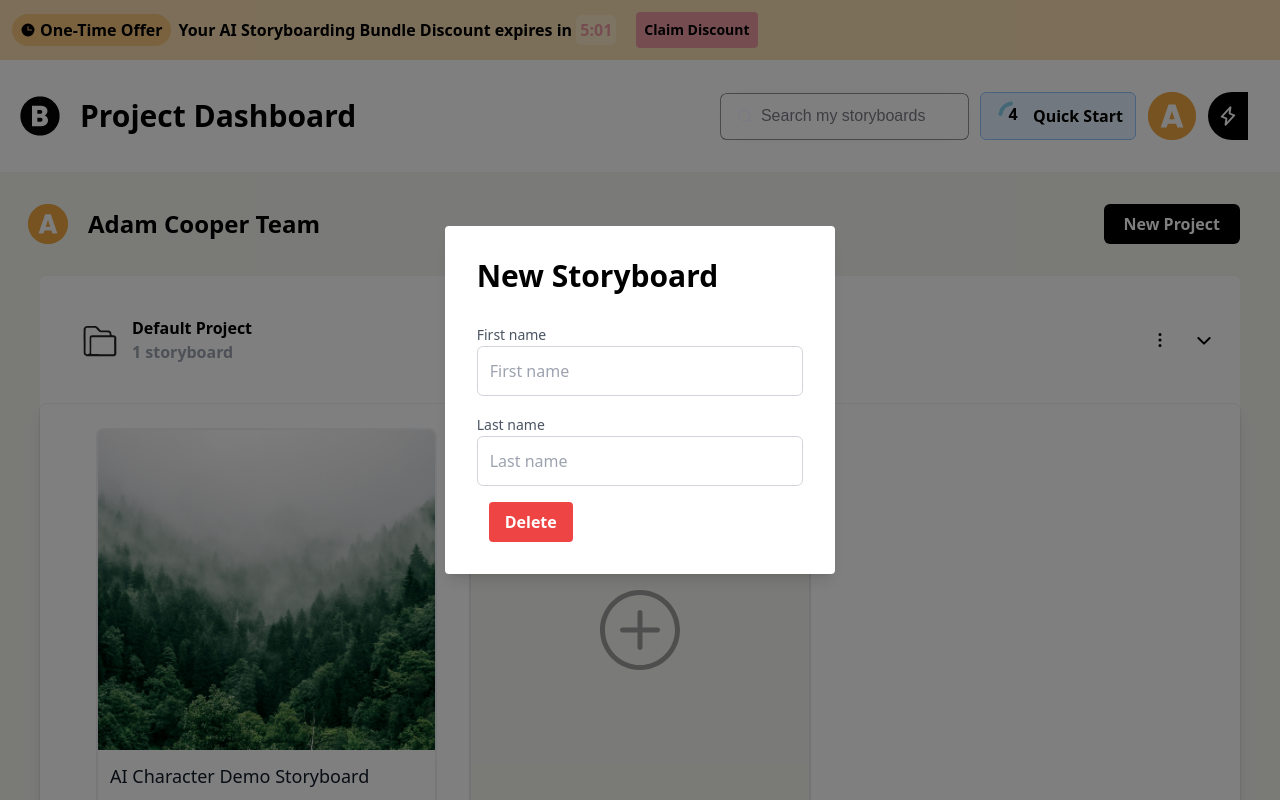
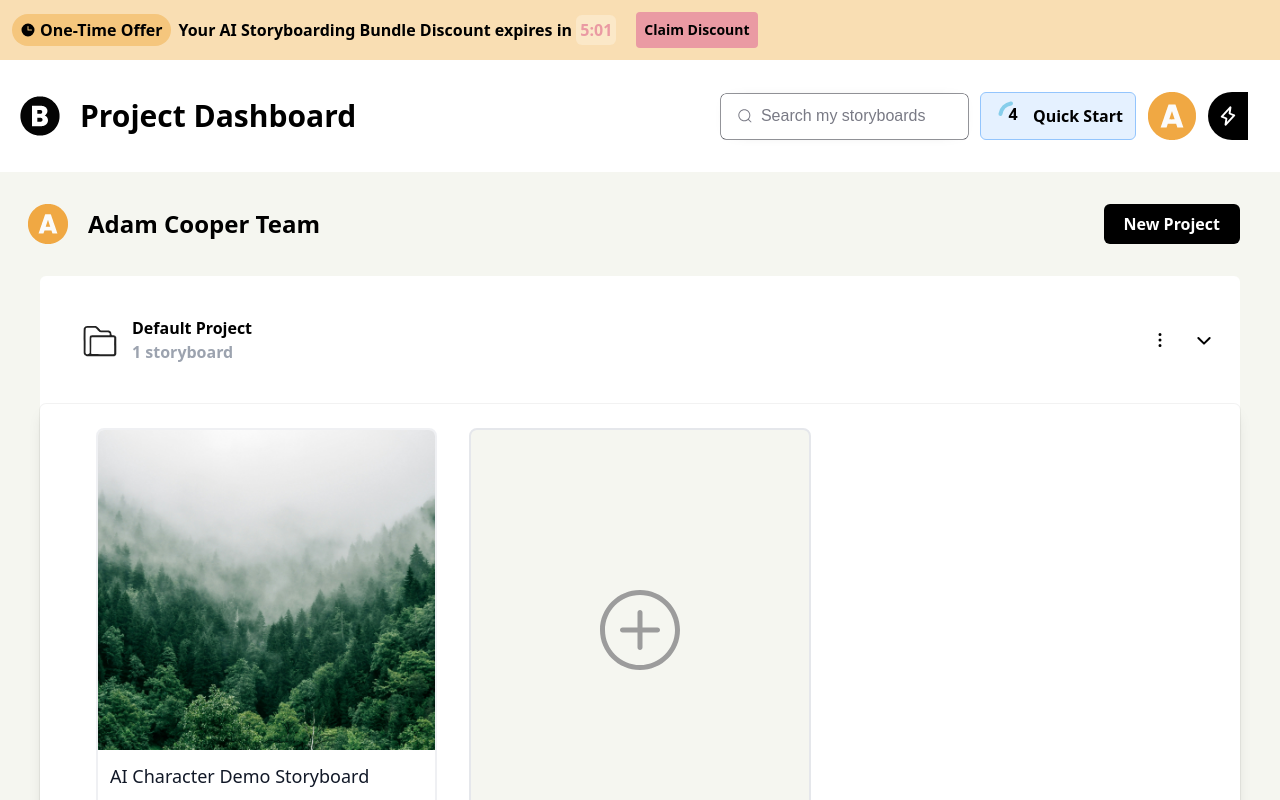
Before and after one commit to rushi-001/Internship-Project, a React (Vite) app: page / in a window 1280 px wide. Shown: the top 800 px of the page. Built offline with nearby package versions, Linux system fonts and the light colour scheme.

Commit message:
site competed

```diff
--- a/src/components/Storyboard.jsx
+++ b/src/components/Storyboard.jsx
@@ -2,7 +2,7 @@ import React, { useState } from 'react'
 
 export const Storyboard = () => {
 
-    const [showPopup2, setShowPopup2] = useState(true);
+    const [showPopup2, setShowPopup2] = useState(false);
 
     const handleStoryboardClick = () => {
         alert("Storyboard content")
@@ -34,24 +34,43 @@ export const Storyboard = () => {
                             </div>
                             {showPopup2 && (
                                 <div className="fixed top-0 left-0 w-full h-full flex justify-center items-center bg-black bg-opacity-50">
-                                    <div className="bg-white p-8 rounded shadow-lg">
-                                        <h1 className='mb-7 font-bold text-3xl text-black'>New Storyboard</h1>
+                                    <div className="bg-white p-8 rounded-lg shadow-lg">
+                                        <div className='mb-7 flex flex-row justify-between items-center'>
+                                            <h1 className='font-bold text-3xl text-black'>New Storyboard</h1>
+                                            <svg xmlns="http://www.w3.org/2000/svg" onClick={togglePopup2} width="1em" height="1em" viewBox="0 0 15 15"><path fill="black" d="M3.64 2.27L7.5 6.13l3.84-3.84A.92.92 0 0 1 12 2a1 1 0 0 1 1 1a.9.9 0 0 1-.27.66L8.84 7.5l3.89 3.89A.9.9 0 0 1 13 12a1 1 0 0 1-1 1a.92.92 0 0 1-.69-.27L7.5 8.87l-3.85 3.85A.92.92 0 0 1 3 13a1 1 0 0 1-1-1a.9.9 0 0 1 .27-.66L6.16 7.5L2.27 3.61A.9.9 0 0 1 2 3a1 1 0 0 1 1-1c.24.003.47.1.64.27" /></svg>
+                                        </div>
                                         <div className="grid grid-cols-6 gap-4 col-span-full lg:col-span-3 flex flex-col">
                                             <div className="col-span-full">
-                                                <label htmlFor="firstname" className="text-sm">First name</label>
-                                                <input id="firstname" type="text" placeholder="First name" className="p-3 border border-gray-300 w-full rounded-md focus:ring focus:ring-opacity-75 dark:text-gray-50 focus:dark:ring-violet-600 dark:border-gray-300" />
+                                                <label htmlFor="firstname" className="text-sm font-bold">Storyboard Name</label>
+                                                <input id="firstname" type="text" placeholder="e.g. Default Project Storyboard" className="p-3 border border-gray-300 w-full rounded-md focus:ring focus:ring-opacity-75" />
                                             </div>
-                                            <div className="col-span-full">
-                                                <label htmlFor="lastname" className="text-sm">Last name</label>
-                                                <input id="lastname" type="text" placeholder="Last name" className="p-3 border border-gray-300 w-full rounded-md focus:ring focus:ring-opacity-75 dark:text-gray-50 focus:dark:ring-violet-600 dark:border-gray-300" />
+                                            <div className="col-span-full relative">
+                                                <label htmlFor="frameSize" className="text-sm font-bold">Frame size</label>
+                                                <div className="relative">
+                                                    <select id="frameSize" className="p-3 border font-bold border-gray-300 w-full rounded-md focus:ring focus:ring-opacity-75">
+                                                        <option className='text-gray-500' value="landscape">Landscape (16:9)</option>
+                                                        <option className='text-gray-500' value="portrait">Portrait (16:9)</option>
+                                                    </select>
+                                                </div>
                                             </div>
                                         </div>
-                                        <button onClick={togglePopup2} className="mt-4 ml-3 bg-red-500 hover:bg-red-700 text-white font-bold py-2 px-4 rounded">
-                                            Delete
-                                        </button>
+                                        <div className='flex flex-row justify-between items-center m-3'>
+                                            <label className="relative h-auto w-12 cursor-pointer [-webkit-tap-highlight-color:_transparent]" htmlFor="switch">
+                                                <input className="peer sr-only" id="switch" type="checkbox" />
+                                                <span className="absolute inset-0 m-auto h-2 rounded-full bg-stone-400" />
+                                                <span className="absolute inset-y-0 start-0 m-auto size-6 rounded-full bg-stone-600 transition-all peer-checked:start-6 peer-checked:[&_>_*]:scale-0">
+                                                    <span className="absolute inset-0 m-auto size-4 rounded-full bg-stone-300 transition">
+                                                    </span>
+                                                </span>
+                                            </label>
+                                            <button onClick={togglePopup2} className="bg-gray-300 hover:bg-gray-400 text-white font-bold py-2 px-4 rounded">
+                                                Create Storyboard
+                                            </button>
+                                        </div>
                                     </div>
                                 </div>
                             )}
+
                         </div>
                     </div>
                 </div>
```
